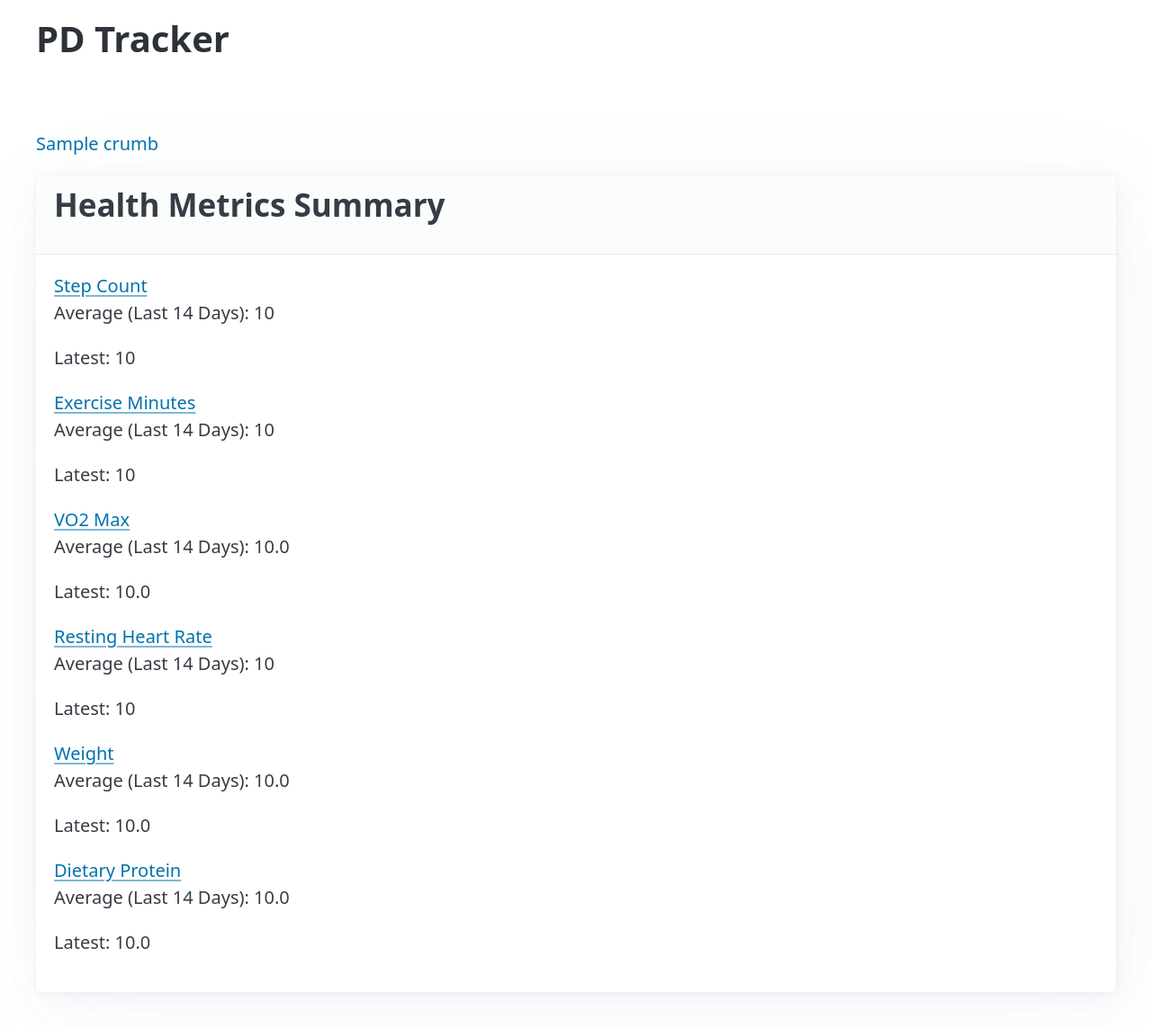
After one commit to bgaudino/pdtracker, a Django app: template tracker/templates/tracker/healthmetric_summary.html in a window 1280 px wide. The commit adds this page. Shown: the whole page at 90% size. Run offline with Django 5.2, Linux system fonts and the light colour scheme; the template is opened without the code that fills it: most values are stand-ins (such as "Sample title", 1, 10 or a date in 2020); some libraries are stand-ins or nearby versions.

Commit message:
Add health metric summary view

```diff
--- a/tracker/templates/home.html
+++ b/tracker/templates/home.html
@@ -19,7 +19,10 @@
        role="button">Typing ⌨️</a>
     <a class="dashboard-button secondary"
        href="{% url 'reports' %}"
-       role="button">View Reports 📈</a>
+       role="button">Reports 📈</a>
+    <a class="dashboard-button secondary"
+       href="{% url 'healthmetric-summary' %}"
+       role="button">Health ❤️</a>
     {% if request.user.is_superuser %}
       <a class="dashboard-button secondary"
          href="{% url 'admin:index' %}"
--- /dev/null
+++ b/tracker/templates/tracker/healthmetric_summary.html
@@ -0,0 +1,32 @@
+{% extends "base.html" %}
+{% block content %}
+  <article>
+    <header>
+      <h2>Health Metrics Summary</h2>
+    </header>
+    <a href="{% url 'healthmetric-list' data_type='step-count' %}">Step Count</a>
+    <br>
+    <p>Average (Last 14 Days): {{ metrics.stepCount.avg|floatformat:0 }}</p>
+    <p>Latest: {{ metrics.stepCount.latest|floatformat:0 }}</p>
+    <a href="{% url 'healthmetric-list' data_type='exercise-minutes' %}">Exercise Minutes</a>
+    <br>
+    <p>Average (Last 14 Days): {{ metrics.exerciseMinutes.avg|floatformat:0 }}</p>
+    <p>Latest: {{ metrics.exerciseMinutes.latest|floatformat:0 }}</p>
+    <a href="{% url 'healthmetric-list' data_type='vo2max' %}">VO2 Max</a>
+    <br>
+    <p>Average (Last 14 Days): {{ metrics.vo2max.avg|floatformat:1 }}</p>
+    <p>Latest: {{ metrics.vo2max.latest|floatformat:1 }}</p>
+    <a href="{% url 'healthmetric-list' data_type='resting-heart-rate' %}">Resting Heart Rate</a>
+    <br>
+    <p>Average (Last 14 Days): {{ metrics.restingHeartRate.avg|floatformat:0 }}</p>
+    <p>Latest: {{ metrics.restingHeartRate.latest|floatformat:0 }}</p>
+    <a href="{% url 'healthmetric-list' data_type='weight' %}">Weight</a>
+    <br>
+    <p>Average (Last 14 Days): {{ metrics.weight.avg|floatformat:1 }}</p>
+    <p>Latest: {{ metrics.weight.latest|floatformat:1 }}</p>
+    <a href="{% url 'healthmetric-list' data_type='dietary-protein' %}">Dietary Protein</a>
+    <br>
+    <p>Average (Last 14 Days): {{ metrics.dietaryProtein.avg|floatformat:1 }}</p>
+    <p>Latest: {{ metrics.dietaryProtein.latest|floatformat:1 }}</p>
+  </article>
+{% endblock %}
--- a/tracker/urls.py
+++ b/tracker/urls.py
@@ -31,6 +31,11 @@ urlpatterns = [
         "workouts/<int:pk>/", views.WorkoutDetailView.as_view(), name="workout-detail"
     ),
     path(
+        "health-metrics/",
+        views.HealthMetricSummaryView.as_view(),
+        name="healthmetric-summary",
+    ),
+    path(
         "health-metrics/<slug:data_type>/",
         views.HealthMetricListView.as_view(),
         name="healthmetric-list",
```
Also changed, not shown: tracker/views.py (+42 -0 lines), tracker/migrations/0009_healthmetric.py.
